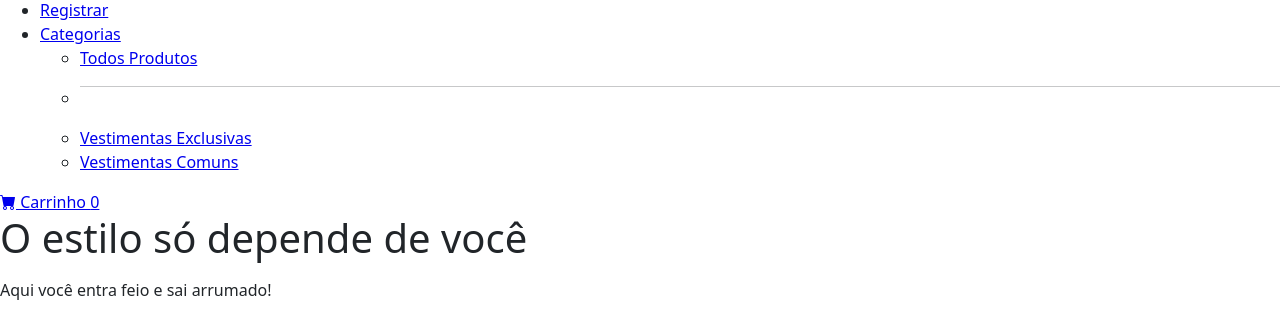
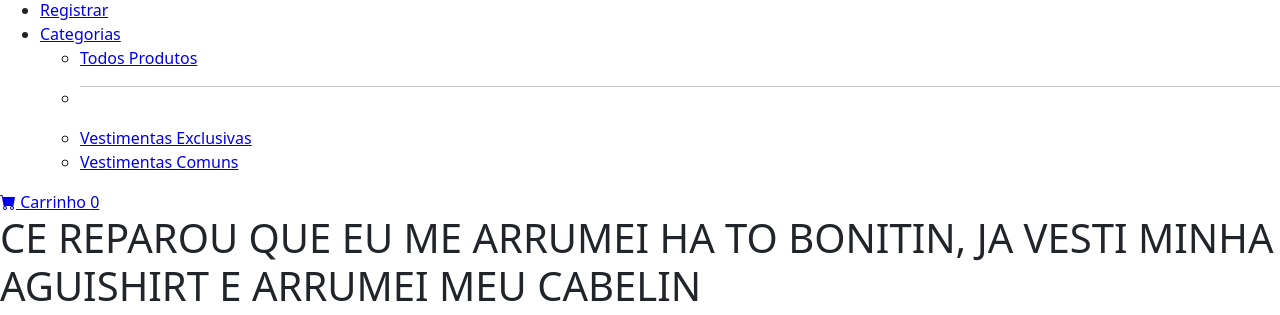
Before and after one commit to MoraisL/fullstack_Vcommerce, a Django app: page / in a window 1280 px wide. Shown: the part 138-453 px from the top of the page. Run offline with Django 4.2, Linux system fonts and the light colour scheme; data comes from the database, SQL or seed files in the repository; both versions use the stored data as it was after the commit; some libraries are stand-ins or nearby versions.

```diff
--- a/store/templates/base.html
+++ b/store/templates/base.html
@@ -9,7 +9,7 @@
         <meta name="author" content="" />
         <title>V-commerce</title>
         <!-- Favicon-->
-        <link rel="icon" type="image/x-icon" href="{% static 'assets/favicon.ico' %}" />
+        <link rel="icon" type="image/x-icon" href="{% static 'assets/favicon.ico.webp' %}" />
         <!-- Bootstrap icons-->
         <link href="https://cdn.jsdelivr.net/npm/bootstrap-icons@1.5.0/font/bootstrap-icons.css" rel="stylesheet" />
         <!-- Core theme CSS (includes Bootstrap)-->
--- a/store/templates/home.html
+++ b/store/templates/home.html
@@ -7,7 +7,7 @@
         <header class="bg-dark py-5">
             <div class="container px-4 px-lg-5 my-5">
                 <div class="text-center text-white">
-                    <h1 class="display-4 fw-bolder">O estilo só depende de você</h1>
+                    <h1 class="display-4 fw-bolder">CE REPAROU QUE EU ME ARRUMEI HA TO BONITIN, JA VESTI MINHA AGUISHIRT E ARRUMEI MEU CABELIN</h1>
                     <p class="lead fw-normal text-white-50 mb-0">Aqui você entra feio e sai arrumado!</p>
                 </div>
             </div>
```
Also changed, not shown: db.sqlite3, media/uploads/product/AMIGOS.jpg (added).
